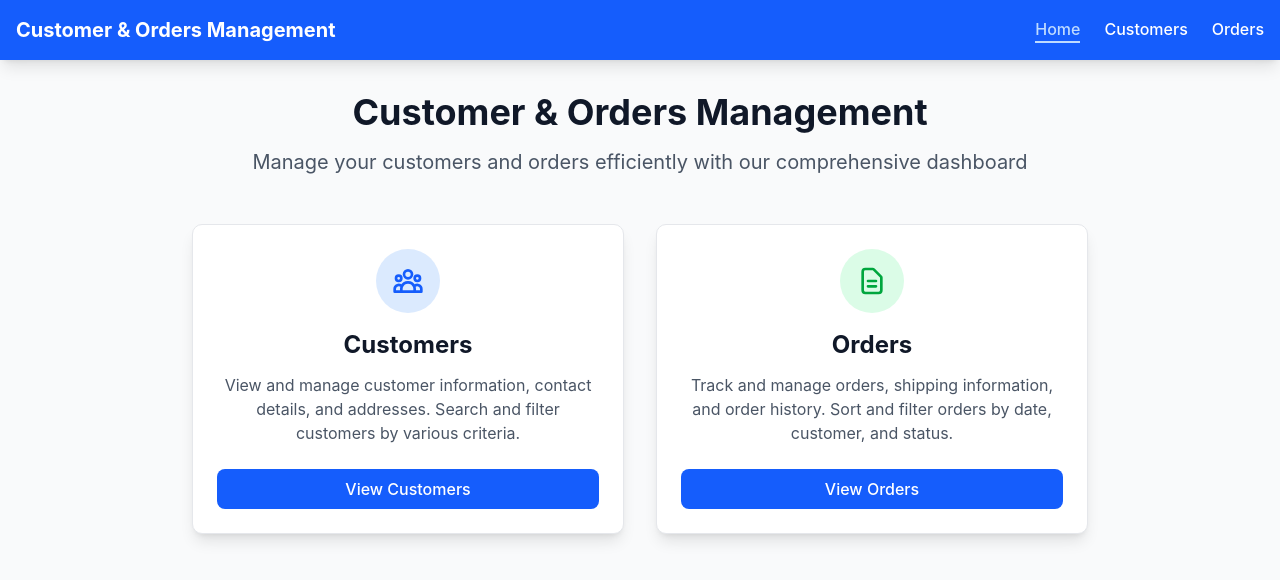
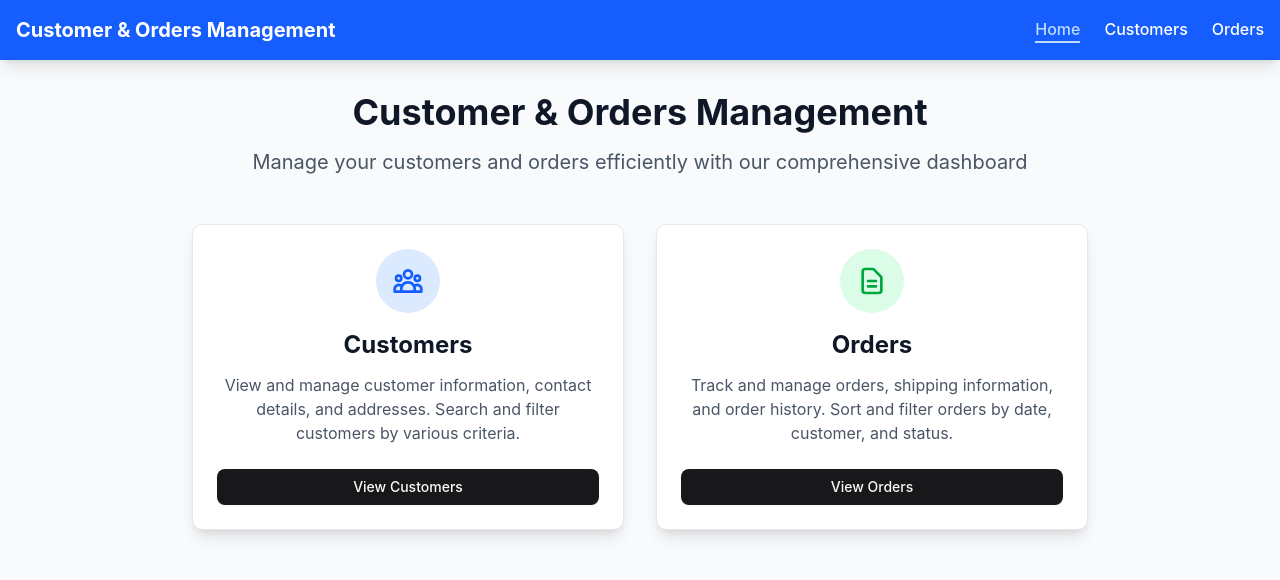
Before and after one commit to riolly/occupass-test, a React (Vite) app: page / in a window 1280 px wide. Shown: the top 580 px of the page. Built offline with nearby package versions, Linux system fonts and the light colour scheme.

Commit message:
shadcn button

```diff
--- a/package.json
+++ b/package.json
@@ -10,6 +10,7 @@
     "test": "vitest run"
   },
   "dependencies": {
+    "@radix-ui/react-slot": "^1.2.3",
     "@tailwindcss/vite": "^4.0.6",
     "@tanstack/react-query": "^5.66.5",
     "@tanstack/react-query-devtools": "^5.66.5",
--- a/src/components/DataTable.tsx
+++ b/src/components/DataTable.tsx
@@ -1,4 +1,4 @@
-import Button from "./ui/Button";
+import { Button } from "./ui/Button";
 import Input from "./ui/Input";
 import Select from "./ui/Select";
 import { ChevronUpIcon, ChevronDownIcon } from "lucide-react";
--- a/src/components/ui/Button.tsx
+++ b/src/components/ui/Button.tsx
@@ -1,39 +1,59 @@
-import { forwardRef } from "react";
-import type { ButtonHTMLAttributes } from "react";
-import { clsx } from "clsx";
+import * as React from "react";
+import { Slot } from "@radix-ui/react-slot";
+import { cva, type VariantProps } from "class-variance-authority";
 
-interface ButtonProps extends ButtonHTMLAttributes<HTMLButtonElement> {
-  variant?: "primary" | "secondary" | "outline" | "ghost";
-  size?: "sm" | "md" | "lg";
-}
+import { cn } from "../../lib/utils";
 
-const Button = forwardRef<HTMLButtonElement, ButtonProps>(
-  ({ className, variant = "primary", size = "md", ...props }, ref) => {
-    return (
-      <button
-        className={clsx(
-          "inline-flex items-center justify-center rounded-md font-medium transition-colors focus-visible:outline-none focus-visible:ring-2 focus-visible:ring-blue-500 disabled:pointer-events-none disabled:opacity-50",
-          {
-            "bg-blue-600 text-white hover:bg-blue-700": variant === "primary",
-            "bg-gray-600 text-white hover:bg-gray-700": variant === "secondary",
-            "border border-gray-300 bg-white text-gray-700 hover:bg-gray-50":
-              variant === "outline",
-            "text-gray-700 hover:bg-gray-100": variant === "ghost",
-          },
-          {
-            "h-8 px-3 text-sm": size === "sm",
-            "h-10 px-4 py-2": size === "md",
-            "h-11 px-8 text-lg": size === "lg",
-          },
-          className
-        )}
-        ref={ref}
-        {...props}
-      />
-    );
+const buttonVariants = cva(
+  "inline-flex items-center justify-center gap-2 whitespace-nowrap rounded-md text-sm font-medium transition-all disabled:pointer-events-none disabled:opacity-50 [&_svg]:pointer-events-none [&_svg:not([class*='size-'])]:size-4 shrink-0 [&_svg]:shrink-0 outline-none focus-visible:border-ring focus-visible:ring-ring/50 focus-visible:ring-[3px] aria-invalid:ring-destructive/20 dark:aria-invalid:ring-destructive/40 aria-invalid:border-destructive",
+  {
+    variants: {
+      variant: {
+        default:
+          "bg-primary text-primary-foreground shadow-xs hover:bg-primary/90",
+        destructive:
+          "bg-destructive text-white shadow-xs hover:bg-destructive/90 focus-visible:ring-destructive/20 dark:focus-visible:ring-destructive/40 dark:bg-destructive/60",
+        outline:
+          "border bg-background shadow-xs hover:bg-accent hover:text-accent-foreground dark:bg-input/30 dark:border-input dark:hover:bg-input/50",
+        secondary:
+          "bg-secondary text-secondary-foreground shadow-xs hover:bg-secondary/80",
+        ghost:
+          "hover:bg-accent hover:text-accent-foreground dark:hover:bg-accent/50",
+        link: "text-primary underline-offset-4 hover:underline",
+      },
+      size: {
+        default: "h-9 px-4 py-2 has-[>svg]:px-3",
+        sm: "h-8 rounded-md gap-1.5 px-3 has-[>svg]:px-2.5",
+        lg: "h-10 rounded-md px-6 has-[>svg]:px-4",
+        icon: "size-9",
+      },
+    },
+    defaultVariants: {
+      variant: "default",
+      size: "default",
+    },
   }
 );
 
-Button.displayName = "Button";
+function Button({
+  className,
+  variant,
+  size,
+  asChild = false,
+  ...props
+}: React.ComponentProps<"button"> &
+  VariantProps<typeof buttonVariants> & {
+    asChild?: boolean;
+  }) {
+  const Comp = asChild ? Slot : "button";
 
-export default Button;
+  return (
+    <Comp
+      data-slot="button"
+      className={cn(buttonVariants({ variant, size, className }))}
+      {...props}
+    />
+  );
+}
+
+export { Button, buttonVariants };
--- a/src/routes/customers.$customerId.tsx
+++ b/src/routes/customers.$customerId.tsx
@@ -3,7 +3,7 @@
 import { customersApi, ordersApi, formatDate } from "../services/api";
 import DataTable, { type Column } from "../components/DataTable";
 import type { Order } from "../types/api";
-import Button from "../components/ui/Button";
+import { Button } from "../components/ui/Button";
 
 export const Route = createFileRoute("/customers/$customerId")({
   component: CustomerDetailPage,
--- a/src/routes/index.tsx
+++ b/src/routes/index.tsx
@@ -1,5 +1,5 @@
 import { createFileRoute, Link } from "@tanstack/react-router";
-import Button from "../components/ui/Button";
+import { Button } from "../components/ui/Button";
 
 export const Route = createFileRoute("/")({
   component: HomePage,
--- a/src/routes/orders.$orderId.tsx
+++ b/src/routes/orders.$orderId.tsx
@@ -1,7 +1,7 @@
 import { createFileRoute, Link } from "@tanstack/react-router";
 import { useQuery } from "@tanstack/react-query";
 import { ordersApi, customersApi, formatDate } from "../services/api";
-import Button from "../components/ui/Button";
+import { Button } from "../components/ui/Button";
 
 export const Route = createFileRoute("/orders/$orderId")({
   component: OrderDetailPage,
```
Also changed, not shown: 1 other file (tests, documents, lock files or other folders).
